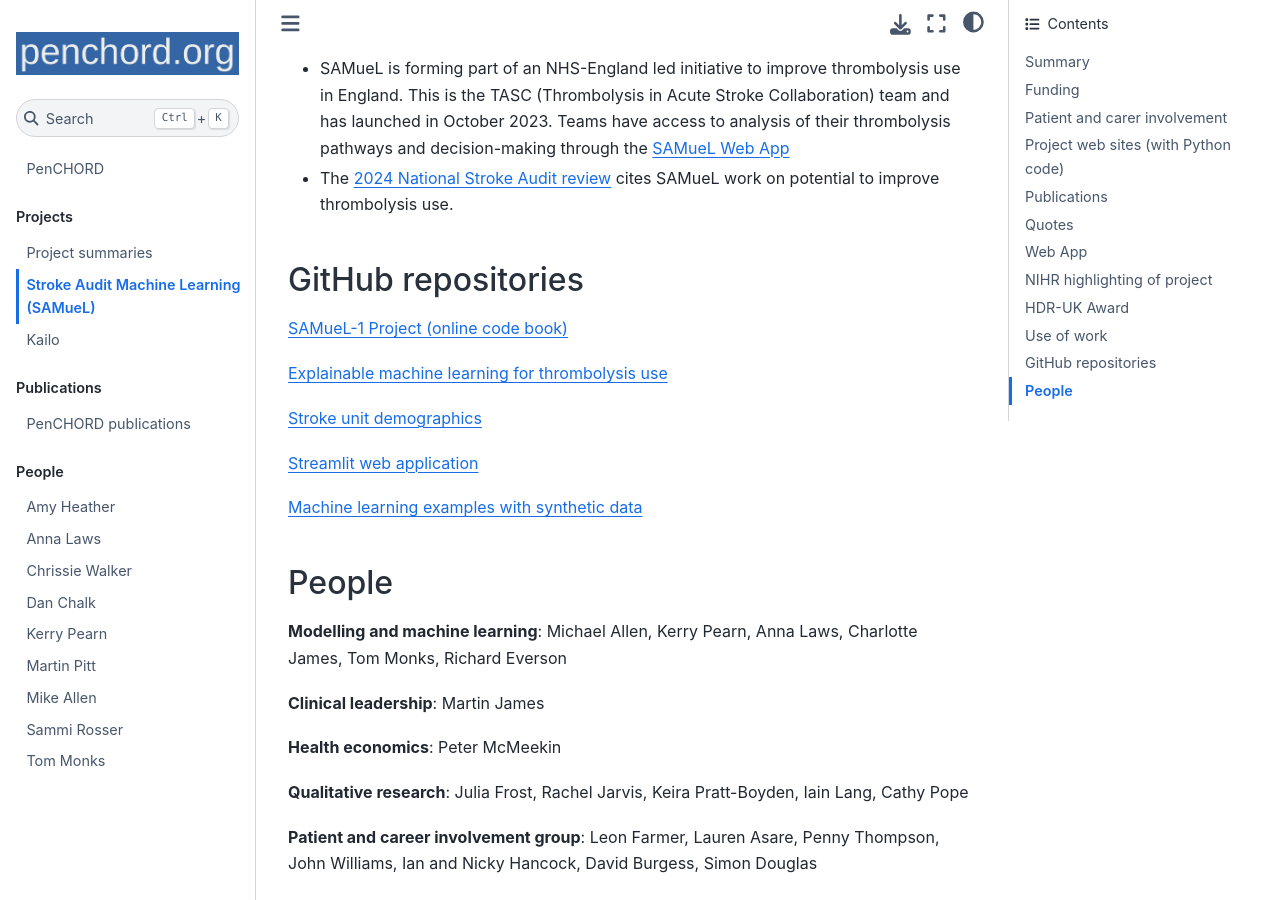
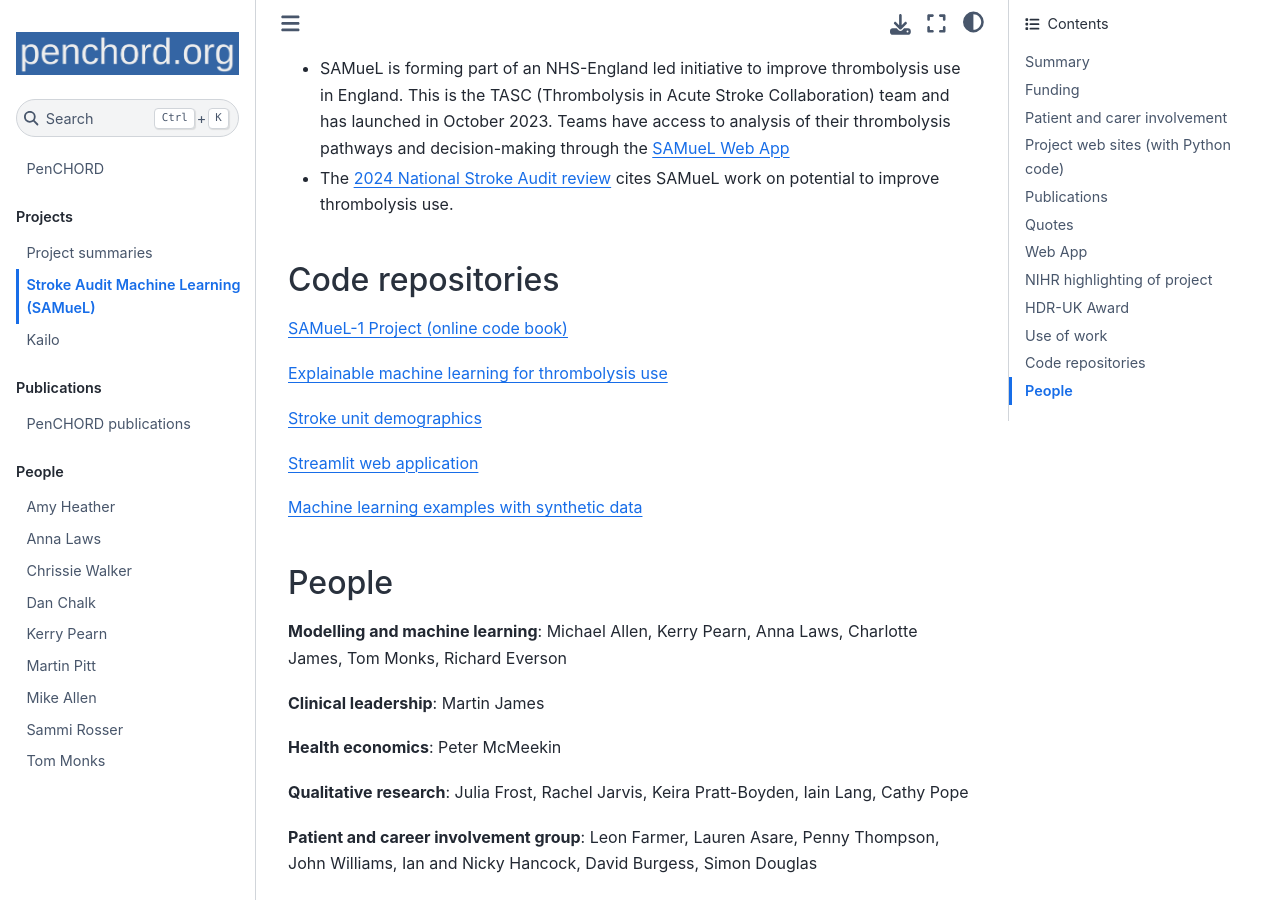
Before and after one commit to penchord/web, a Jupyter Book: the page built from project_pages/samuel_1.md, in a window 1280 px wide and 900 px high, scrolled down 6986 px. Built offline with Jupyter Book 1.0.4 settings and Sphinx 7.4.7 and the Sphinx Book theme 1.1.4, drawn with Linux system fonts in a browser that asks for light colours.

Commit message:
Edit SAMueL

```diff
--- a/project_pages/samuel_1.md
+++ b/project_pages/samuel_1.md
@@ -124,7 +124,7 @@ In 2024 the SAMueL team were given a [HDR-UK Reproducibility Award](https://www.
 
 * The [2024 National Stroke Audit review](https://www.strokeaudit.org/Documents/National/Clinical/Apr2022Mar2023/Apr2022Mar2023-AnnualReport.aspx) cites SAMueL work on potential to improve thrombolysis use.
 
-## GitHub repositories
+## Code repositories
 
 [SAMueL-1 Project (online code book)](https://samuel-book.github.io/samuel-1/introduction/intro.html)
 
```
